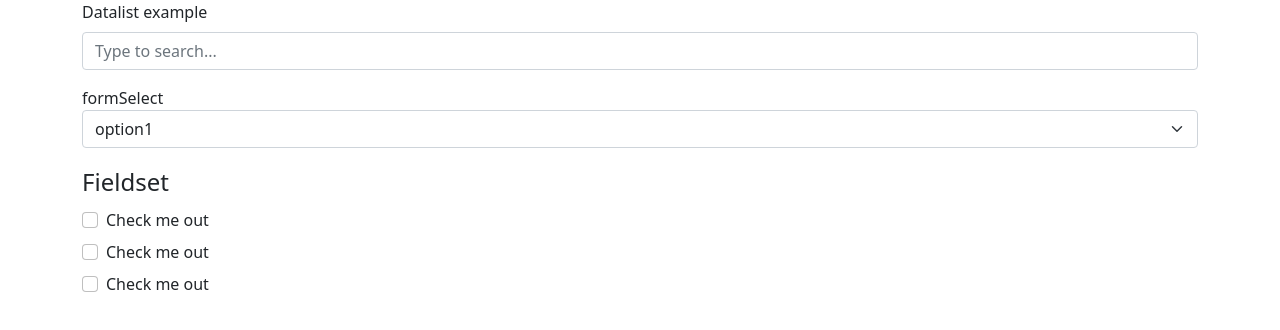
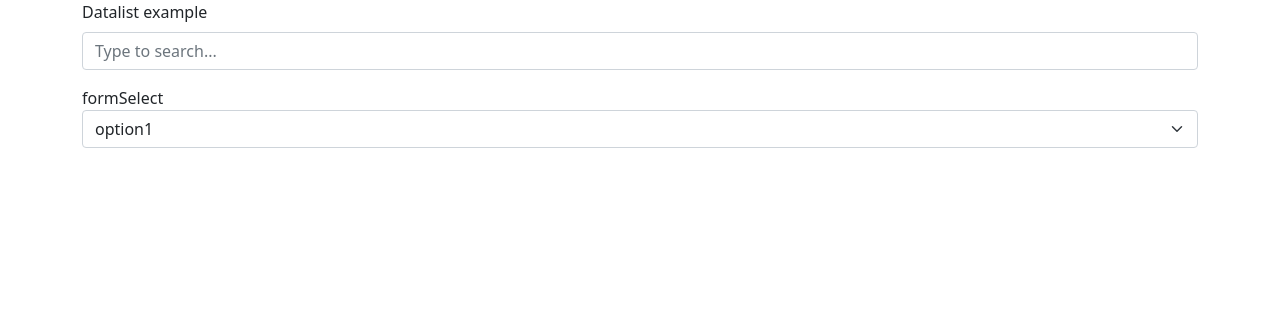
Before and after one commit to ashikbhuyan17/Bootstrap-v5.0, a plain HTML site: page moshiurSir/forms/select.html in a window 1280 px wide. Drawn offline with nearby package versions, Linux system fonts and the light colour scheme.

Commit message:
18/02/2021

```diff
--- a/moshiurSir/forms/select.html
+++ b/moshiurSir/forms/select.html
@@ -38,22 +38,7 @@
             </select>
         </div>
 
-        <!-- field set -->
-        <fieldset class="mb-3">
-            <legend>Fieldset</legend>
-            <div class=" form-group form-check mb-2">
-                <input type="checkbox" class="form-check-input" id="exampleCheck1">
-                <label class="form-check-label" for="exampleCheck1">Check me out</label>
-            </div>
-            <div class=" form-group form-check mb-2">
-                <input type="checkbox" class="form-check-input" id="exampleCheck1">
-                <label class="form-check-label" for="exampleCheck1">Check me out</label>
-            </div>
-            <div class=" form-group form-check mb-2">
-                <input type="checkbox" class="form-check-input" id="exampleCheck1">
-                <label class="form-check-label" for="exampleCheck1">Check me out</label>
-            </div>
-        </fieldset>
+
 
 
     </div>
```
